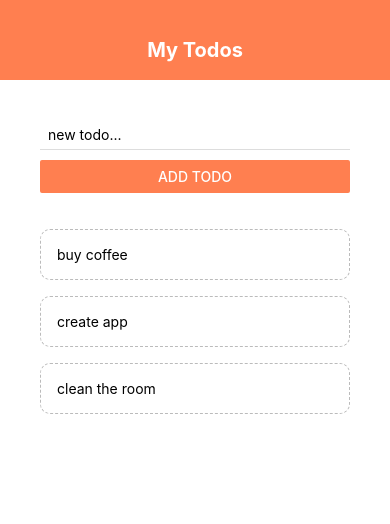
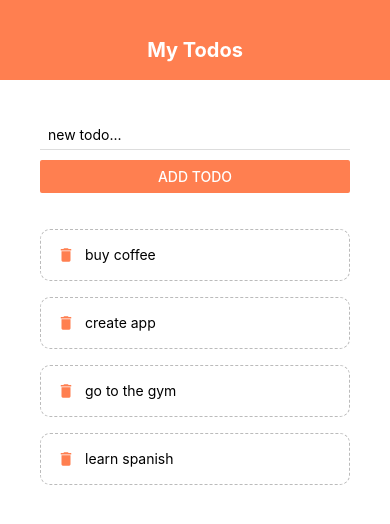
Before and after one commit to jad-amine/React_Native, a React Native app: screen / in a window 390 px wide. Shown: the top 524 px of the page. Built offline with nearby package versions, Linux system fonts and the light colour scheme.

Commit message:
Finished Todo App

```diff
--- a/App.js
+++ b/App.js
@@ -19,7 +19,8 @@
   const [todos, setTodos] = useState([
     { text: "buy coffee", key: "1" },
     { text: "create app", key: "2" },
-    { text: "clean the room", key: "3" },
+    { text: "go to the gym", key: "3" },
+    { text: "learn spanish", key: "4" },
   ]);
 
   const pressHandler = (key) => {
@@ -71,8 +72,10 @@
   },
   content: {
     padding: 40,
+    flex: 1,
   },
   list: {
     marginTop: 20,
+    flex: 1,
   },
 });
--- a/components/TodoItem.js
+++ b/components/TodoItem.js
@@ -1,10 +1,14 @@
 import React from "react";
+import { MaterialIcons } from "@expo/vector-icons";
 import { StyleSheet, Text, TouchableOpacity, View } from "react-native";
 
 const TodoItem = ({ item, pressHandler }) => {
   return (
     <TouchableOpacity onPress={() => pressHandler(item.key)}>
-      <Text style={styles.item}>{item.text}</Text>
+      <View style={styles.item}>
+        <MaterialIcons name="delete" size={18} color="coral" />
+        <Text style={styles.itemText}>{item.text}</Text>
+      </View>
     </TouchableOpacity>
   );
 };
@@ -13,6 +17,7 @@
 
 const styles = StyleSheet.create({
   item: {
+    flexDirection: "row",
     padding: 16,
     marginTop: 16,
     borderColor: "#bbb",
@@ -20,4 +25,7 @@
     borderStyle: "dashed",
     borderRadius: 10,
   },
+  itemText: {
+    marginLeft: 10,
+  },
 });
```
